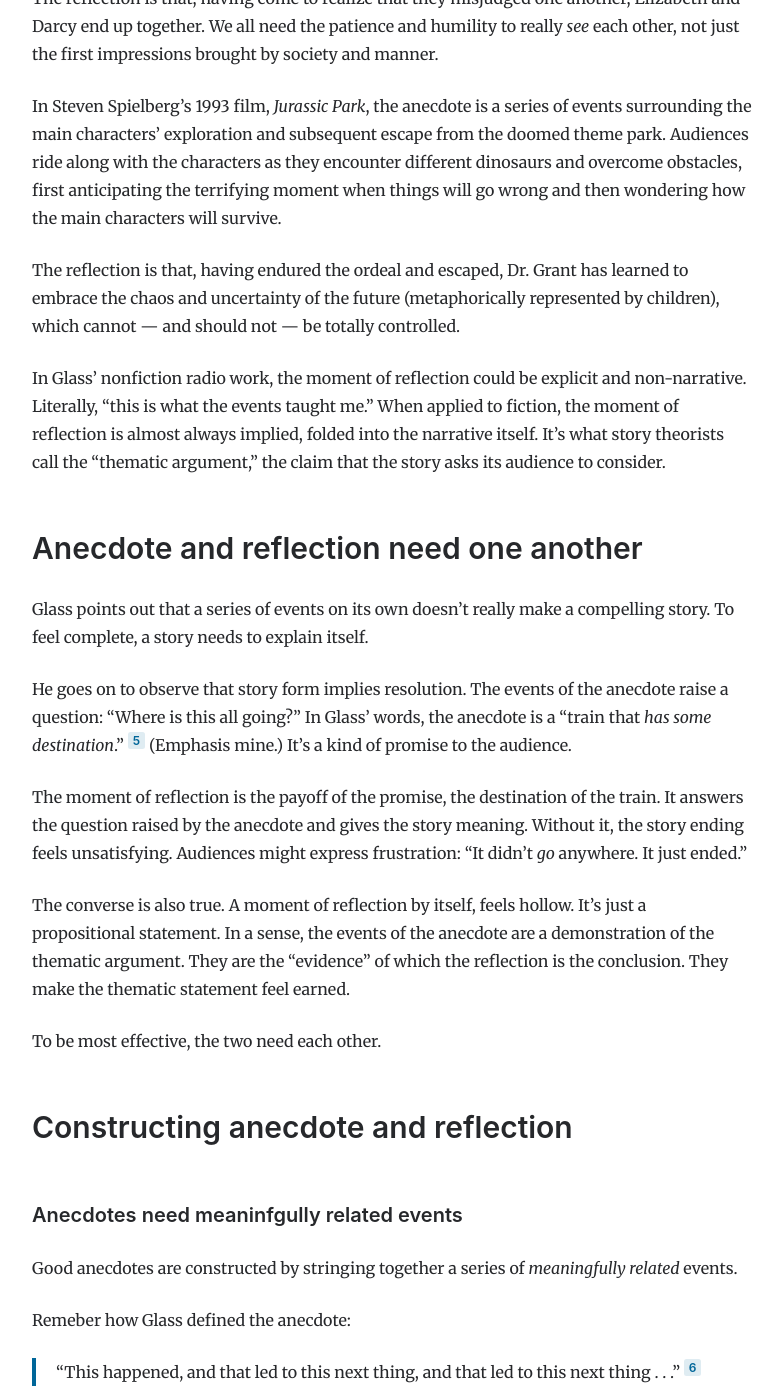
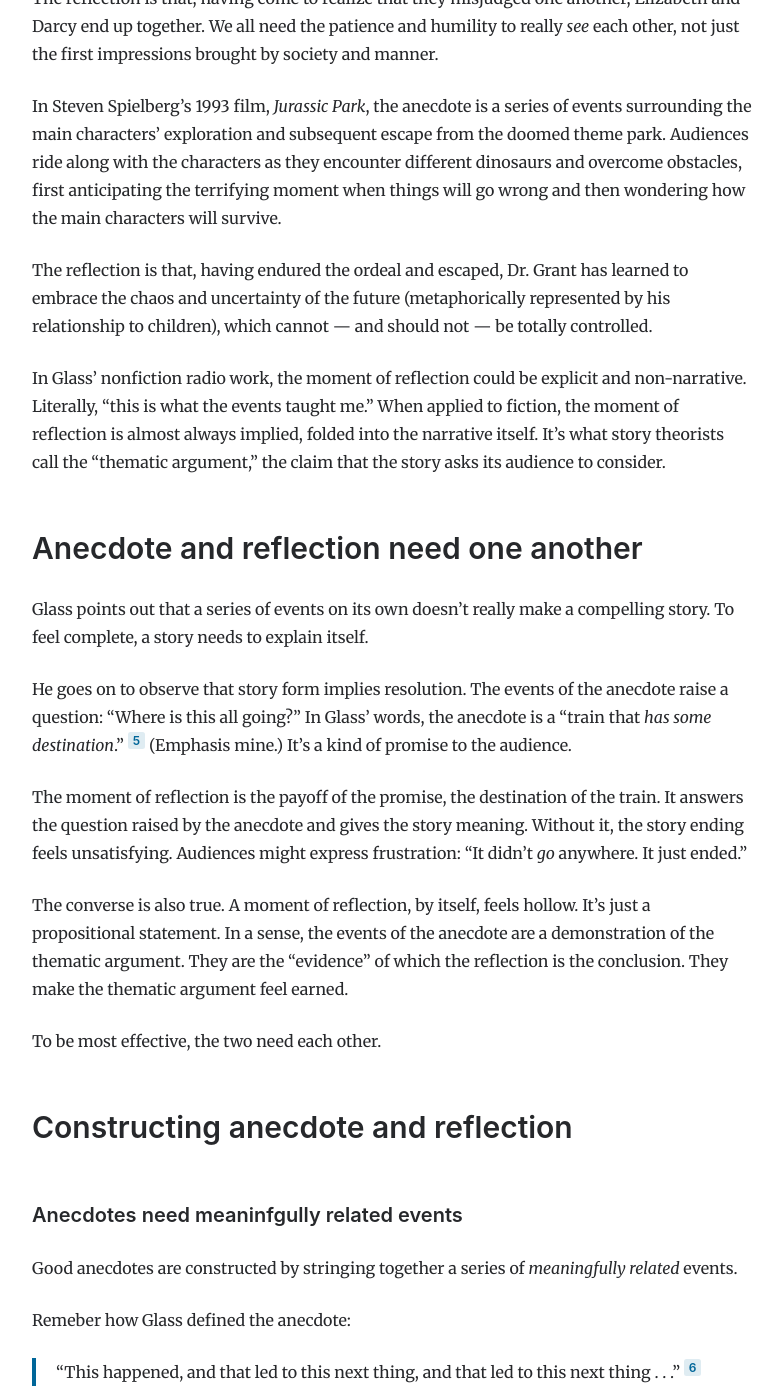
Before and after one commit to natelistrom/natelistrom.github.io, a Jekyll site: the page built from _posts/2022-12-07-anecdote-reflection.md, in a window 1280 px wide and 1400 px high, scrolled down 1145 px. Shown: the whole window, without its empty margins (248-1030 px from the left). Built offline with Jekyll 4.4.1, drawn with Linux system fonts in a browser that asks for light colours; some of the changed text lies outside the part shown.

Commit message:
Minor edits to anecdote reflection post

```diff
--- a/_posts/2022-12-07-anecdote-reflection.md
+++ b/_posts/2022-12-07-anecdote-reflection.md
@@ -26,7 +26,7 @@ The reflection is that, having come to realize that they misjudged one another,
 
 In Steven Spielberg's 1993 film, _Jurassic Park_, the anecdote is a series of events surrounding the main characters' exploration and subsequent escape from the doomed theme park. Audiences ride along with the characters as they encounter different dinosaurs and overcome obstacles, first anticipating the terrifying moment when things will go wrong and then wondering how the main characters will survive.
 
-The reflection is that, having endured the ordeal and escaped, Dr. Grant has learned to embrace the chaos and uncertainty of the future (metaphorically represented by children), which cannot &mdash; and should not &mdash; be totally controlled.
+The reflection is that, having endured the ordeal and escaped, Dr. Grant has learned to embrace the chaos and uncertainty of the future (metaphorically represented by his relationship to children), which cannot &mdash; and should not &mdash; be totally controlled.
 
 In Glass' nonfiction radio work, the moment of reflection could be explicit and non-narrative. Literally, "this is what the events taught me." When applied to fiction, the moment of reflection is almost always implied, folded into the narrative itself. It's what story theorists call the "thematic argument," the claim that the story asks its audience to consider.
 
@@ -38,7 +38,7 @@ He goes on to observe that story form implies resolution. The events of the anec
 
 The moment of reflection is the payoff of the promise, the destination of the train. It answers the question raised by the anecdote and gives the story meaning. Without it, the story ending feels unsatisfying. Audiences might express frustration: "It didn't _go_ anywhere. It just ended."
 
-The converse is also true. A moment of reflection by itself, feels hollow. It’s just a propositional statement. In a sense, the events of the anecdote are a demonstration of the thematic argument. They are the "evidence" of which the reflection is the conclusion. They make the thematic statement feel earned.
+The converse is also true. A moment of reflection, by itself, feels hollow. It’s just a propositional statement. In a sense, the events of the anecdote are a demonstration of the thematic argument. They are the "evidence" of which the reflection is the conclusion. They make the thematic argument feel earned.
 
 To be most effective, the two need each other.
 
@@ -72,7 +72,7 @@ What about reflection?
 
 #### Reflections are layered into the events of the anecdote
 
-Remember that, in our definition, the reflection is the story's thematic argument. The thematic argument is most commonly expressed through character decisions and the resulting consequences, but, like the events of the anecdote, it can also be conveyed through image and motif.
+Remember that, in our definition, the reflection is the story's thematic argument. The thematic argument is most commonly expressed through character decisions and the resulting consequences; but, like the events of the anecdote, it can also be conveyed through image and motif.
 
 In classically-structured stories, the thematic argument lands in the climax and resolution, but it is established at the very beginning and spans the entire story.
 
@@ -80,7 +80,7 @@ Key moments throughout the story help to build and validate the thematic argumen
 
 - Early in the story, there may be a statement of the thematic argument by a secondary character, which the protagonist will reject (or at least be unable to assume for herself). <sup>{% include anders-2011.html %}</sup> Right before their call to adventure in _Jurassic Park_, for example, Dr. Sattler teases Dr. Grant about having kids. He declines the notion.
 - In the later part of the second act, the protagonist will often face a "dark night of the soul." <sup>{% include snyder-2005.html %} Pages 86-89.</sup> Having tried everything her way and failed, she will have to grapple with the thematic argument, and, in a moment of insight, finally surrender and commit herself to it. In _Jurassic Park_, Dr. Grant's all is lost moment comes when one of the children's heart stops after he is shocked by high-voltage wires. Dr. Grant's desperation &mdash; and his ensuing joy when the child revives &mdash; demonstrate to both Dr. Grant and the audience that his relationship with children (and the future) is changing.
-- Then, at the climax, she will, in the words of screenwriter and director Craig Mazin, "embody the truth of the theme . . . through action." <sup>{% include mazin-2019.html %}</sup> In the climax of _Jurassic Park_, Dr. Grant once again finds himself in a position where he must risk his own life to save the kids, bodily placing himself in between them and a couple of clever and determined velociraptors.
+- Then, at the climax, the protagonist will, in the words of screenwriter and director Craig Mazin, "embody the truth of the theme . . . through action." <sup>{% include mazin-2019.html %}</sup> In the climax of _Jurassic Park_, Dr. Grant once again finds himself in a position where he must risk his own life to save the kids, bodily placing himself in between them and a couple of clever and determined velociraptors.
 
 Lastly, the protagonist's starting point and ending point across the entire span of the story create a comparison that demonstrates the thematic argument.
 
```
